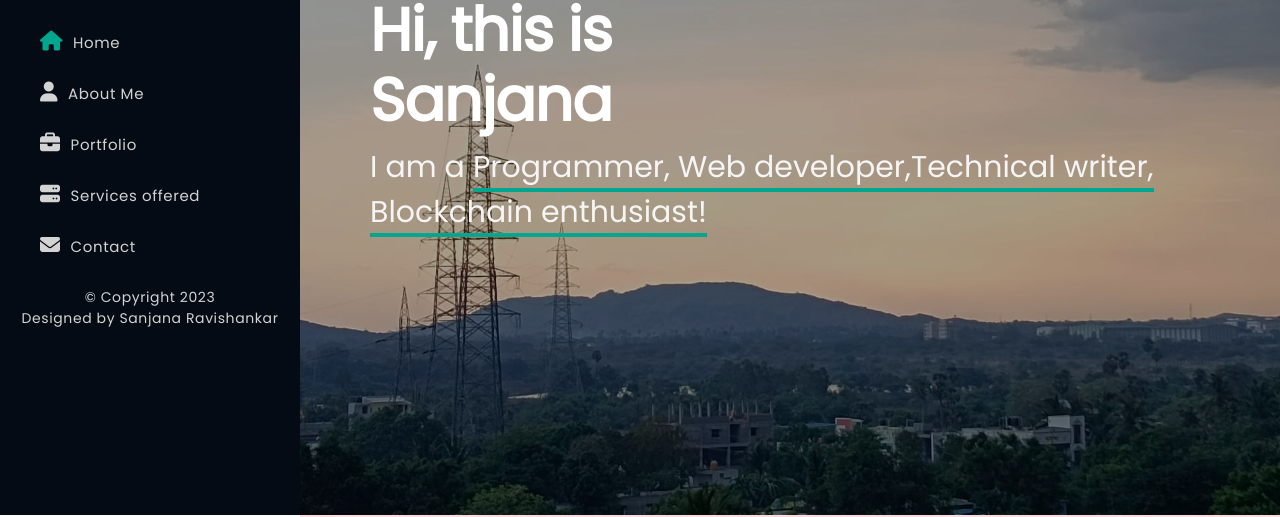
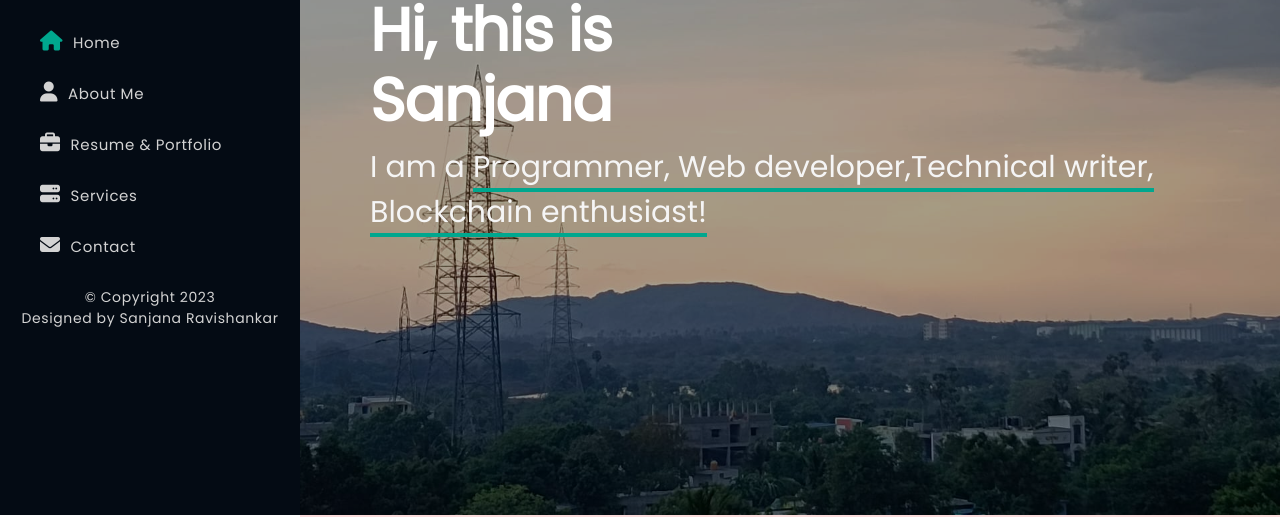
Before and after one commit to sanjana-ravishankar/Portfolio-website, a plain HTML site: page index.html in a window 1280 px wide. Shown: the part 285-802 px from the top of the page. Drawn offline with nearby package versions, Linux system fonts and the light colour scheme.

Commit message:
Update index.html

```diff
--- a/index.html
+++ b/index.html
@@ -23,8 +23,8 @@
                 <ul>
                     <li><a href = "#home" class="active"><i class = "fa-solid fa-house"></i>Home</a></li>
                     <li><a href = "#about"><i class = "fa-solid fa-user"></i>About Me</a></li>
-                    <li><a href = "#resume"><i class = "fa-solid fa-briefcase"></i>Portfolio</a></li>
-                    <li><a href = "#service"><i class = "fa-solid fa-server"></i>Services offered</a></li>
+                    <li><a href = "#resume"><i class = "fa-solid fa-briefcase"></i>Resume & Portfolio</a></li>
+                    <li><a href = "#service"><i class = "fa-solid fa-server"></i>Services</a></li>
                     <li><a href = "#contact"><i class = "fa-solid fa-envelope"></i>Contact</a></li>
                 </ul>
             </nav>
```
